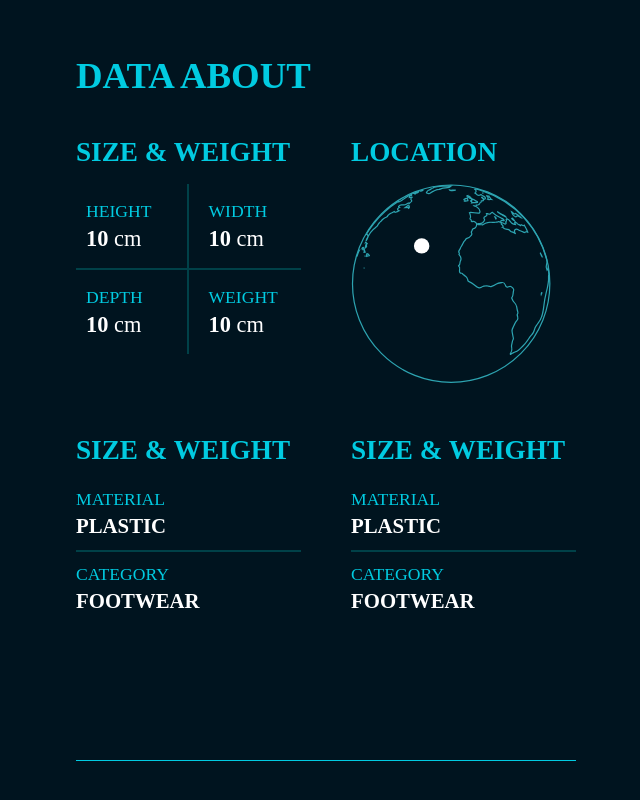
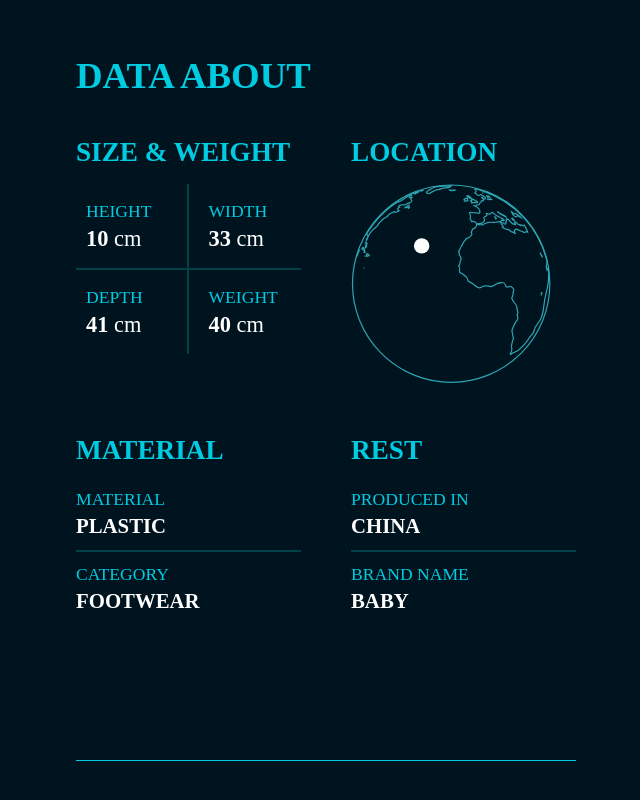
Before and after one commit to teunism/teunis-site, a React app: page /items/doll-head in a window 1280 px wide. Shown: the part 628-1428 px from the top of the page, without its empty margins (614-1254 px from the left). Built offline with nearby package versions, Linux system fonts and the light colour scheme; a web font is replaced by a local one.

Commit message:
Add real data to data section

```diff
--- a/src/components/Atoms/ItemDataTable/ItemDataTable.js
+++ /dev/null
@@ -1,24 +0,0 @@
-import React from "react";
-
-import "./ItemDataTable.scss";
-
-const ItemDataTable = ({ data }) => {
-    return (
-        <>
-            <h3 className="item-data-table__title">Size & Weight</h3>
-            <dl className="item-data-table__table">
-                <div className="item-data-table__data-pair">
-                    <dd className="item-data-table__data-title">Material</dd>
-                    <dt className="item-data-table__data-value">Plastic</dt>
-                </div>
-
-                <div className="item-data-table__data-pair">
-                    <dd className="item-data-table__data-title">Category</dd>
-                    <dt className="item-data-table__data-value">Footwear</dt>
-                </div>
-            </dl>
-        </>
-    );
-};
-
-export default ItemDataTable;
--- /dev/null
+++ b/src/components/Atoms/ItemOptionalData/ItemOptionalData.js
@@ -0,0 +1,26 @@
+import React from "react";
+
+import "./ItemOptionalData.scss";
+
+const ItemOptionalData = ({ optionalData }) => {
+    console.log(optionalData);
+    return (
+        <>
+            <h3 className="item-optional-data__title">{optionalData.title}</h3>
+            <dl className="item-optional-data__table">
+                {optionalData.properties.map((property) => (
+                    <div className="item-optional-data__data-pair">
+                        <dd className="item-optional-data__data-title">
+                            {property.title}
+                        </dd>
+                        <dt className="item-optional-data__data-value">
+                            {property.value}
+                        </dt>
+                    </div>
+                ))}
+            </dl>
+        </>
+    );
+};
+
+export default ItemOptionalData;
--- a/src/components/Atoms/ItemDataTable/ItemDataTable.scss
+++ b/src/components/Atoms/ItemOptionalData/ItemOptionalData.scss
@@ -1,27 +1,27 @@
 @import "../../../styles/global.scss";
 
-.item-data-table__title {
+.item-optional-data__title {
     @include heading-small;
     margin-bottom: gap(4);
 }
 
-.item-data-table__table {
+.item-optional-data__table {
     width: 100%;
 }
 
-.item-data-table__data-pair:first-of-type {
+.item-optional-data__data-pair:first-of-type {
     padding-bottom: 15px;
     border-bottom: 2px solid $blue-dark;
 }
-.item-data-table__data-pair:last-of-type {
+.item-optional-data__data-pair:last-of-type {
     padding-top: 15px;
 }
 
-.item-data-table__data-title {
+.item-optional-data__data-title {
     @include heading-tiny;
     margin-bottom: gap(2);
 }
-.item-data-table__data-value {
+.item-optional-data__data-value {
     @include data-value-text;
     @include bp-min(large) {
         font-size: 1.3rem;
--- a/src/components/Atoms/ItemSizeWeight/ItemSizeWeight.js
+++ b/src/components/Atoms/ItemSizeWeight/ItemSizeWeight.js
@@ -2,7 +2,7 @@ import React from "react";
 
 import "./ItemSizeWeight.scss";
 
-const ItemSizeWeight = ({ data }) => {
+const ItemSizeWeight = ({ itemSizes }) => {
     return (
         <>
             <h3 className="item-size-weight__title">Size & Weight</h3>
@@ -10,7 +10,7 @@ const ItemSizeWeight = ({ data }) => {
                 <div className="item-size-weight__data-pair">
                     <dd className="item-size-weight__data-title">Height</dd>
                     <dt className="item-size-weight__data-value">
-                        10{" "}
+                        {itemSizes.heightCm}{" "}
                         <span className="item-size-weight__data-value-measurement">
                             cm
                         </span>
@@ -20,7 +20,7 @@ const ItemSizeWeight = ({ data }) => {
                 <div className="item-size-weight__data-pair">
                     <dd className="item-size-weight__data-title">Width</dd>
                     <dt className="item-size-weight__data-value">
-                        10{" "}
+                        {itemSizes.widthCm}{" "}
                         <span className="item-size-weight__data-value-measurement">
                             cm
                         </span>
@@ -30,7 +30,7 @@ const ItemSizeWeight = ({ data }) => {
                 <div className="item-size-weight__data-pair">
                     <dd className="item-size-weight__data-title">Depth</dd>
                     <dt className="item-size-weight__data-value">
-                        10{" "}
+                        {itemSizes.depthCm}{" "}
                         <span className="item-size-weight__data-value-measurement">
                             cm
                         </span>
@@ -40,7 +40,7 @@ const ItemSizeWeight = ({ data }) => {
                 <div className="item-size-weight__data-pair">
                     <dd className="item-size-weight__data-title">Weight</dd>
                     <dt className="item-size-weight__data-value">
-                        10{" "}
+                        {itemSizes.weightGr}{" "}
                         <span className="item-size-weight__data-value-measurement">
                             cm
                         </span>
--- a/src/components/Molecules/ItemInfo/ItemInfo.js
+++ b/src/components/Molecules/ItemInfo/ItemInfo.js
@@ -1,19 +1,19 @@
 import React from "react";
 
 import ItemSizeWeight from "../../Atoms/ItemSizeWeight/ItemSizeWeight";
-import ItemDataTable from "../../Atoms/ItemDataTable/ItemDataTable";
+import ItemOptionalData from "../../Atoms/ItemOptionalData/ItemOptionalData";
 
 import LocationImage from "../../../img/item-location.svg";
 
 import "./ItemInfo.scss";
 
-const ItemInfo = () => {
+const ItemInfo = ({ itemData }) => {
     return (
         <section className="item-info">
             <h2 className="item-info__title">Data about</h2>
             <div className="item-info__content">
                 <div className="item-info__category">
-                    <ItemSizeWeight />
+                    <ItemSizeWeight itemSizes={itemData.sizes} />
                 </div>
 
                 <div className="item-info__category">
@@ -27,13 +27,11 @@ const ItemInfo = () => {
                     </figure>
                 </div>
 
-                <div className="item-info__category">
-                    <ItemDataTable />
-                </div>
-
-                <div className="item-info__category">
-                    <ItemDataTable />
-                </div>
+                {itemData.optional.map((data) => (
+                    <div className="item-info__category">
+                        <ItemOptionalData optionalData={data} />
+                    </div>
+                ))}
             </div>
         </section>
     );
--- a/src/components/Templates/ItemDetailTemplate/ItemDetailTemplate.js
+++ b/src/components/Templates/ItemDetailTemplate/ItemDetailTemplate.js
@@ -37,7 +37,7 @@ const ItemDetailTemplate = () => {
 
                 <PinnedComment />
 
-                <ItemInfo />
+                <ItemInfo itemData={item.data} />
 
                 <CommentSection />
             </section>
--- a/src/data/itemsData.js
+++ b/src/data/itemsData.js
@@ -9,6 +9,7 @@ export const itemsData = [
         patch: "pacific",
         image: ExampleImageOne,
         intro: "Lorem ipsum dolor sit amet, consectetur adipiscing elit. Nunc vulputate libero et velit interdum, ac aliquet odio mattis. Class aptent taciti sociosqu ad litora torquent per conubia nostra, per inceptos himenaeos. Curabitur tempus urna at turpis condimentum lobortis. Ut commodo efficitur neque.",
+        data: {
             sizes: {
                 heightCm: "10",
                 depthCm: "41",
@@ -19,10 +20,55 @@ export const itemsData = [
                 material: "plastic",
                 category: "footwear",
             },
-        rest: {
-            country: "China",
-            brandname: "Baby",
+            optional: [
+                {
+                    title: "Material",
+                    properties: [
+                        {
+                            title: "Material",
+                            value: "Plastic",
                         },
+                        {
+                            title: "Category",
+                            value: "Footwear",
+                        },
+                    ],
+                },
+                {
+                    title: "Rest",
+                    properties: [
+                        {
+                            title: "Produced in",
+                            value: "China",
+                        },
+                        {
+                            title: "Brand name",
+                            value: "Baby",
+                        },
+                    ],
+                },
+            ],
+        },
+        comments: [
+            {
+                content:
+                    "This is actually not a plastic penguiño but a rare Malasian baby slipper. Around 2004 it was a limited edition release with 5000 items. Still very popular in Japan!",
+                name: "Brecon Philips",
+                pinned: false,
+            },
+            {
+                content:
+                    "This is actually not a plastic penguiño but a rare Malasian baby slipper. Around 2004 it was a limited edition release with 5000 items. Still very popular in Japan!",
+                name: "Mr. Pinned",
+                pinned: true,
+            },
+            {
+                content:
+                    "This item is very popular in my country. I own two of them. They make a funny sounds when you squeeze it",
+                name: "Mr. Pinned",
+                pinned: false,
+            },
+        ],
     },
     {
         title: "Head of doll",
@@ -30,6 +76,7 @@ export const itemsData = [
         patch: "pacific",
         image: ExampleImageTwo,
         intro: "Lorem ipsum dolor sit amet, consectetur adipiscing elit. Nunc vulputate libero et velit interdum, ac aliquet odio mattis. Class aptent taciti sociosqu ad litora torquent per conubia nostra, per inceptos himenaeos. Curabitur tempus urna at turpis condimentum lobortis. Ut commodo efficitur neque.",
+        data: {
             sizes: {
                 heightCm: "10",
                 depthCm: "41",
@@ -40,10 +87,55 @@ export const itemsData = [
                 material: "plastic",
                 category: "footwear",
             },
-        rest: {
-            country: "China",
-            brandname: "Baby",
+            optional: [
+                {
+                    title: "Material",
+                    properties: [
+                        {
+                            title: "Material",
+                            value: "Plastic",
                         },
+                        {
+                            title: "Category",
+                            value: "Footwear",
+                        },
+                    ],
+                },
+                {
+                    title: "Rest",
+                    properties: [
+                        {
+                            title: "Produced in",
+                            value: "China",
+                        },
+                        {
+                            title: "Brand name",
+                            value: "Baby",
+                        },
+                    ],
+                },
+            ],
+        },
+        comments: [
+            {
+                content:
+                    "This is actually not a plastic penguiño but a rare Malasian baby slipper. Around 2004 it was a limited edition release with 5000 items. Still very popular in Japan!",
+                name: "Brecon Philips",
+                pinned: false,
+            },
+            {
+                content:
+                    "This is actually not a plastic penguiño but a rare Malasian baby slipper. Around 2004 it was a limited edition release with 5000 items. Still very popular in Japan!",
+                name: "Mr. Pinned",
+                pinned: true,
+            },
+            {
+                content:
+                    "This item is very popular in my country. I own two of them. They make a funny sounds when you squeeze it",
+                name: "Mr. Pinned",
+                pinned: false,
+            },
+        ],
     },
     {
         title: "Giant dart",
@@ -51,6 +143,7 @@ export const itemsData = [
         patch: "test",
         image: ExampleImageThree,
         intro: "Lorem ipsum dolor sit amet, consectetur adipiscing elit. Nunc vulputate libero et velit interdum, ac aliquet odio mattis. Class aptent taciti sociosqu ad litora torquent per conubia nostra, per inceptos himenaeos. Curabitur tempus urna at turpis condimentum lobortis. Ut commodo efficitur neque.",
+        data: {
             sizes: {
                 heightCm: "10",
                 depthCm: "41",
@@ -61,9 +154,54 @@ export const itemsData = [
                 material: "plastic",
                 category: "footwear",
             },
-        rest: {
-            country: "China",
-            brandname: "Baby",
+            optional: [
+                {
+                    title: "Material",
+                    properties: [
+                        {
+                            title: "Material",
+                            value: "Plastic",
                         },
+                        {
+                            title: "Category",
+                            value: "Footwear",
+                        },
+                    ],
+                },
+                {
+                    title: "Rest",
+                    properties: [
+                        {
+                            title: "Produced in",
+                            value: "China",
+                        },
+                        {
+                            title: "Brand name",
+                            value: "Baby",
+                        },
+                    ],
+                },
+            ],
+        },
+        comments: [
+            {
+                content:
+                    "This is actually not a plastic penguiño but a rare Malasian baby slipper. Around 2004 it was a limited edition release with 5000 items. Still very popular in Japan!",
+                name: "Brecon Philips",
+                pinned: false,
+            },
+            {
+                content:
+                    "This is actually not a plastic penguiño but a rare Malasian baby slipper. Around 2004 it was a limited edition release with 5000 items. Still very popular in Japan!",
+                name: "Mr. Pinned",
+                pinned: true,
+            },
+            {
+                content:
+                    "This item is very popular in my country. I own two of them. They make a funny sounds when you squeeze it",
+                name: "Mr. Pinned",
+                pinned: false,
+            },
+        ],
     },
 ];
```
Lines whose indentation alone changed are shown as unchanged.
